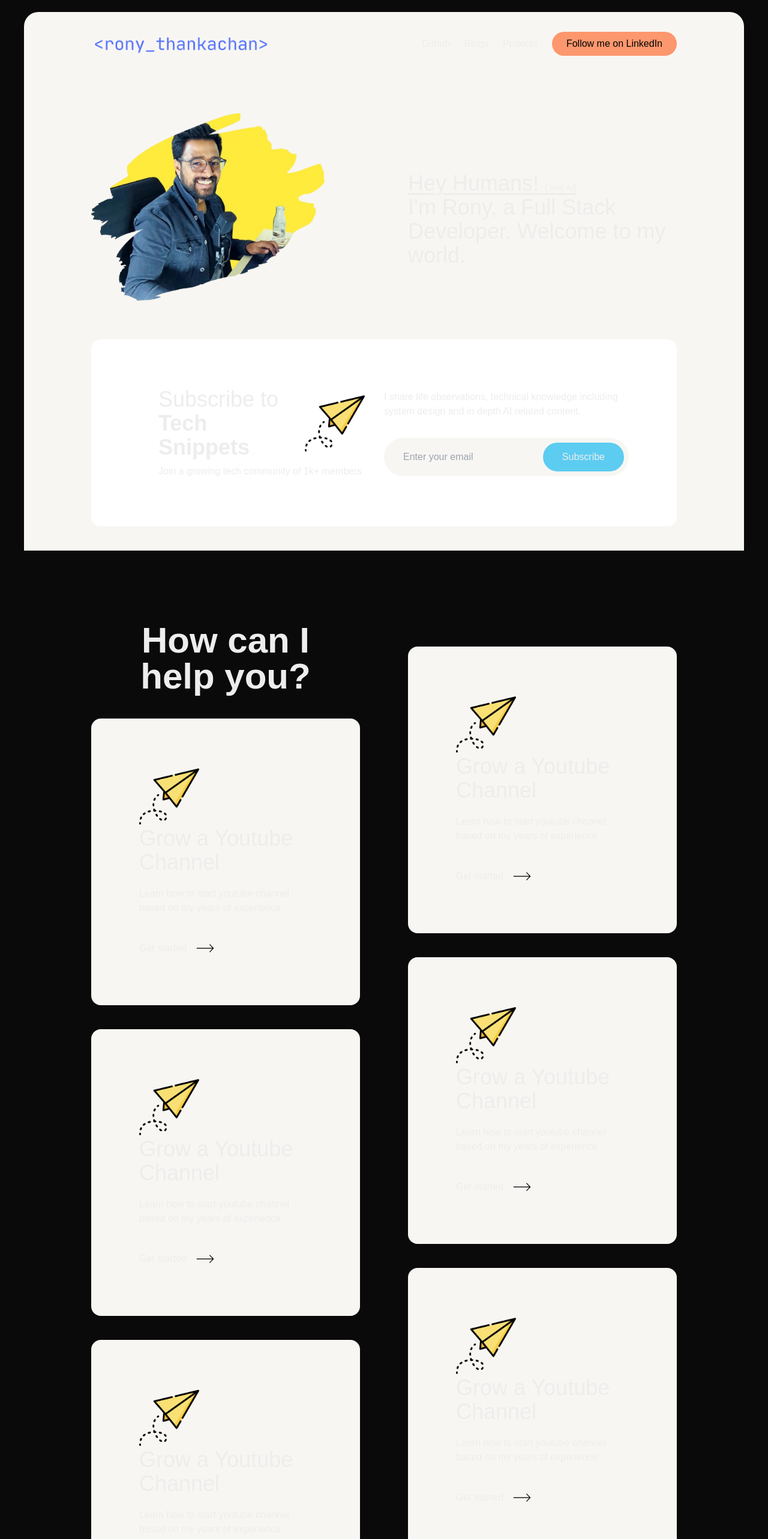
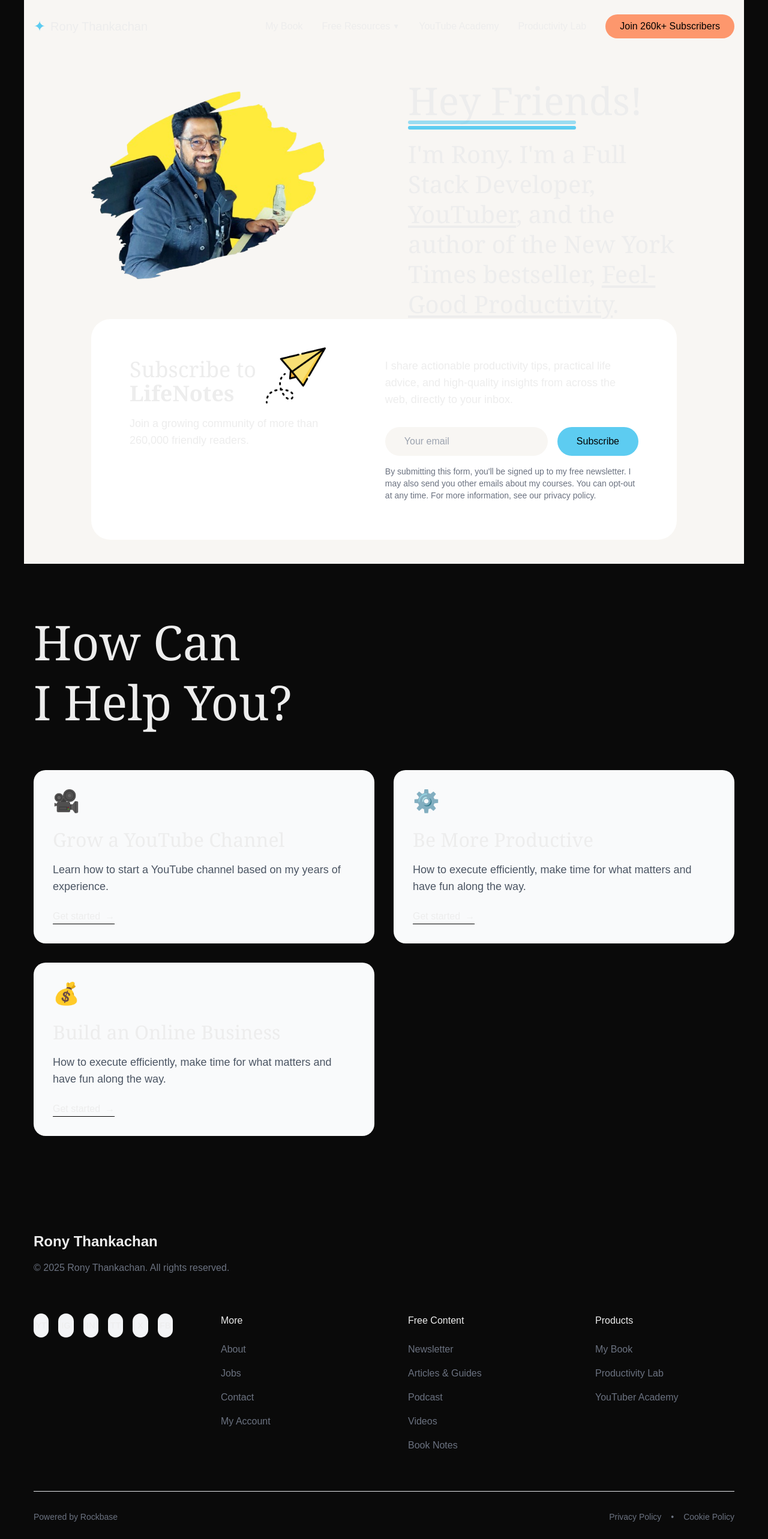
Before and after one commit to ronythankachan/ronythankachan.com, a Next.js app: page / in a window 1280 px wide. Shown: the top 2566 px of the page at 60% size. Built offline with nearby package versions, Linux system fonts and the light colour scheme.

Commit message:
Styling updated and home page template complete

```diff
--- a/app/components/Footer.tsx
+++ b/app/components/Footer.tsx
@@ -1,7 +1,101 @@
 import React from "react";
+import Link from "next/link";
+import Image from "next/image";
 
 const Footer = () => {
-  return <div>Footer</div>;
+  const currentYear = new Date().getFullYear();
+
+  const socialLinks = [
+    { href: "https://youtube.com", label: "YT" },
+    { href: "https://instagram.com", label: "IG" },
+    { href: "https://linkedin.com", label: "IN" },
+    { href: "https://tiktok.com", label: "TT" },
+    { href: "https://twitter.com", label: "X" },
+    { href: "https://facebook.com", label: "FB" },
+  ];
+
+  const footerLinks = {
+    More: [
+      { label: "About", href: "/about" },
+      { label: "Jobs", href: "/jobs" },
+      { label: "Contact", href: "/contact" },
+      { label: "My Account", href: "/account" },
+    ],
+    "Free Content": [
+      { label: "Newsletter", href: "/newsletter" },
+      { label: "Articles & Guides", href: "/articles" },
+      { label: "Podcast", href: "/podcast" },
+      { label: "Videos", href: "/videos" },
+      { label: "Book Notes", href: "/books" },
+    ],
+    Products: [
+      { label: "My Book", href: "/book" },
+      { label: "Productivity Lab", href: "/lab" },
+      { label: "YouTuber Academy", href: "/academy" },
+    ],
+  };
+
+  return (
+    <footer className="max-w-7xl mx-auto px-4 py-20">
+      <div className="flex flex-col items-start mb-16">
+        <div className="text-2xl font-bold mb-4">Rony Thankachan</div>
+        <p className="text-gray-500">
+          © {currentYear} Rony Thankachan. All rights reserved.
+        </p>
+      </div>
+
+      <div className="grid grid-cols-4 gap-20 mb-16">
+        <div className="col-span-1">
+          <div className="flex space-x-4">
+            {socialLinks.map((social) => (
+              <Link
+                key={social.label}
+                href={social.href}
+                className="bg-gray-100 w-10 h-10 flex items-center justify-center rounded-full hover:bg-gray-200 transition-colors text-sm font-medium"
+                target="_blank"
+                rel="noopener noreferrer"
+              >
+                {social.label}
+              </Link>
+            ))}
+          </div>
+        </div>
+
+        {Object.entries(footerLinks).map(([category, links]) => (
+          <div key={category} className="col-span-1">
+            <h3 className="font-medium text-base mb-6">{category}</h3>
+            <ul className="space-y-4">
+              {links.map((link) => (
+                <li key={link.label}>
+                  <Link
+                    href={link.href}
+                    className="text-gray-500 hover:text-gray-800 transition-colors"
+                  >
+                    {link.label}
+                  </Link>
+                </li>
+              ))}
+            </ul>
+          </div>
+        ))}
+      </div>
+
+      <div className="flex items-center justify-between text-sm text-gray-500 border-t pt-8">
+        <div className="flex items-center space-x-2">
+          <span>Powered by Rockbase</span>
+        </div>
+        <div className="flex items-center space-x-4">
+          <Link href="/privacy" className="hover:text-gray-800">
+            Privacy Policy
+          </Link>
+          <span>•</span>
+          <Link href="/cookies" className="hover:text-gray-800">
+            Cookie Policy
+          </Link>
+        </div>
+      </div>
+    </footer>
+  );
 };
 
 export default Footer;
--- a/app/components/Hero.tsx
+++ b/app/components/Hero.tsx
@@ -10,13 +10,21 @@
           <Image src="/rony.png" alt="hero" width={400} height={400} />
         </div>
         <div className="w-1/2 pl-10">
-          <h1 className="font-medium text-4xl">
-            <span className="underline underline-offset-4">
-              Hey Humans! <span className="text-sm">( and AI) </span>
-              <br />
-            </span>
-            I&apos;m Rony, a Full Stack Developer. Welcome to my world.
+          <h1 className="text-[64px] leading-tight font-serif mb-6">
+            Hey Friends!
+            <div className="relative">
+              <div className="absolute -bottom-2 left-0 w-[280px]">
+                <div className="h-[6px] bg-[#5dccf1] mb-[3px] rounded-full opacity-60"></div>
+                <div className="h-[6px] bg-[#5dccf1] rounded-full"></div>
+              </div>
+            </div>
           </h1>
+          <p className="text-[40px] leading-tight font-serif">
+            I'm Rony. I'm a Full Stack Developer, {" "}
+            <span className="underline underline-offset-4">YouTuber</span>, and the
+            author of the New York Times bestseller,{" "}
+            <span className="underline underline-offset-4">Feel-Good Productivity</span>.
+          </p>
         </div>
       </div>
       <NewsLetter />
--- a/app/components/Navbar.tsx
+++ b/app/components/Navbar.tsx
@@ -3,37 +3,96 @@
 import React from "react";
 
 const Navbar = () => {
+  const resourceTypes = [
+    { icon: "📝", label: "Articles" },
+    { icon: "📗", label: "Book Notes" },
+    { icon: "▶️", label: "Videos" },
+    { icon: "💬", label: "Podcast" },
+    { icon: "✉️", label: "Newsletter" },
+  ];
+
+  const resourceTopics = [
+    { icon: "⚙️", label: "Productivity" },
+    { icon: "🎥", label: "YouTube" },
+    { icon: "📚", label: "Studying" },
+    { icon: "💰", label: "Online Business" },
+    { icon: "📱", label: "Tools & Tech" },
+  ];
+
   return (
-    <div className="flex justify-between items-center px-28 py-8 mt-5 rounded-t-3xl bg-[#f8f6f3]">
-      <Link href={"/"}>
-        <Image src="/logo.png" alt="logo" width={300} height={300} />
+    <nav className="flex justify-between items-center py-6 px-4 bg-[#f8f6f3]">
+      <Link href="/" className="flex items-center space-x-2">
+        <span className="text-[#5dccf1] text-2xl">✦</span>
+        <span className="text-xl font-medium">Rony Thankachan</span>
       </Link>
-      <div className="flex items-center space-x-6">
+
+      <div className="flex items-center space-x-8">
+        <Link href="/book" className="hover:underline hover:underline-offset-4 transition-all">
+          My Book
+        </Link>
+        <div className="relative group">
+          <button className="flex items-center space-x-1 transition-all">
+            <span>Free Resources</span>
+            <span className="text-xs">▼</span>
+          </button>
+
+          <div className="absolute top-full left-0 mt-2 w-[600px] bg-white rounded-2xl shadow-lg p-8 opacity-0 invisible group-hover:opacity-100 group-hover:visible transition-all duration-200 z-50">
+            <div className="grid grid-cols-2 gap-12">
+              <div>
+                <h3 className="text-lg font-medium mb-4">Browse by type:</h3>
+                <div className="space-y-4">
+                  {resourceTypes.map((item) => (
+                    <Link
+                      href={`/${item.label.toLowerCase()}`}
+                      key={item.label}
+                      className="flex items-center space-x-3 hover:underline hover:underline-offset-4 transition-all"
+                    >
+                      <span className="text-xl">{item.icon}</span>
+                      <span>{item.label}</span>
+                    </Link>
+                  ))}
+                </div>
+              </div>
+
+              <div>
+                <h3 className="text-lg font-medium mb-4">Browse by topic:</h3>
+                <div className="space-y-4">
+                  {resourceTopics.map((item) => (
+                    <Link
+                      href={`/topic/${item.label.toLowerCase()}`}
+                      key={item.label}
+                      className="flex items-center space-x-3 hover:underline hover:underline-offset-4 transition-all"
+                    >
+                      <span className="text-xl">{item.icon}</span>
+                      <span>{item.label}</span>
+                    </Link>
+                  ))}
+                </div>
+                <Link
+                  href="/categories"
+                  className="inline-flex items-center space-x-2 mt-6 hover:underline hover:underline-offset-4 transition-all"
+                >
+                  <span>all categories</span>
+                  <span>→</span>
+                </Link>
+              </div>
+            </div>
+          </div>
+        </div>
+        <Link href="/academy" className="hover:underline hover:underline-offset-4 transition-all">
+          YouTube Academy
+        </Link>
+        <Link href="/lab" className="hover:underline hover:underline-offset-4 transition-all">
+          Productivity Lab
+        </Link>
         <Link
-          href="http://www.github.com/ronythankachan"
-          target="_blank"
-          rel="noopener noreferrer"
-          className="hover:underline underline-offset-4"
+          href="/subscribe"
+          className="bg-[#fd976d] text-black px-6 py-2 rounded-full hover:bg-[#fcd56b] transition-colors"
         >
-          Github
+          Join 260k+ Subscribers
         </Link>
-        <Link href={"/blogs"} className="hover:underline underline-offset-4">
-          Blogs
-        </Link>
-        <Link href={"/projects"} className="hover:underline underline-offset-4">
-          Projects
-        </Link>
-        <button className="bg-[#fd976d] text-black rounded-full px-6 py-2 hover:bg-[#fcd56b] transition duration-300">
-          <Link
-            href="http://www.linkedin.com/in/ronythankachan"
-            target="_blank"
-            rel="noopener noreferrer"
-          >
-            Follow me on LinkedIn
-          </Link>
-        </button>
       </div>
-    </div>
+    </nav>
   );
 };
 
--- a/app/components/NewsLetter.tsx
+++ b/app/components/NewsLetter.tsx
@@ -1,39 +1,53 @@
+import React from "react";
 import Image from "next/image";
-import React from "react";
 
 const NewsLetter = () => {
   return (
-    <div className="flex justify-between p-20 items-center bg-white rounded-2xl">
-      <div className="w-1/2 px-8">
-        <div className="flex items-center">
-          <h1 className="text-4xl ">
-            Subscribe to <br />{" "}
-            <span className="font-semibold">Tech Snippets</span>
-          </h1>
+    <div className="bg-white rounded-[32px] p-16">
+      <div className="flex gap-16">
+        {/* Left Section */}
+        <div className="w-1/2">
+          <div className="flex items-center gap-4 mb-4">
+            <h2 className="text-4xl font-serif">
+              Subscribe to<br />
+              <span className="font-semibold">LifeNotes</span>
+            </h2>
             <Image
-            src={"/message.png"}
-            alt="newsletter"
+              src="/message.png"
+              alt="Newsletter"
               width={100}
               height={100}
-            className="ml-4"
+              className="mt-[-20px]"
             />
           </div>
-        <h3 className="mt-2">Join a growing tech community of 1k+ members</h3>
+          <p className="text-lg">
+            Join a growing community of more than<br />
+            <span className="font-medium">260,000 friendly readers.</span>
+          </p>
         </div>
+
+        {/* Right Section */}
         <div className="w-1/2">
-        <h3>
-          I share life observations, technical knowledge including system design
-          and in depth AI related content.
-        </h3>
-        <div className="flex items-center justify-between rounded-full py-2 pl-8 pr-2 bg-[#f8f6f3] mt-8">
+          <p className="text-lg mb-8">
+            I share actionable productivity tips, practical life advice,
+            and high-quality insights from across the web, directly
+            to your inbox.
+          </p>
+
+          <div className="flex items-center gap-4">
             <input
               type="email"
-            placeholder="Enter your email"
-            className="bg-transparent outline-none"
+              placeholder="Your email"
+              className="flex-1 px-8 py-3 bg-[#f8f6f3] rounded-full outline-none"
             />
-          <button className="bg-[#5dccf1] py-3 px-8 rounded-full">
+            <button className="px-8 py-3 bg-[#5dccf1] text-black rounded-full font-medium hover:bg-[#4bb8dd] transition-colors">
               Subscribe
             </button>
+          </div>
+
+          <p className="text-sm text-gray-500 mt-4">
+            By submitting this form, you'll be signed up to my free newsletter. I may also send you other emails about my courses. You can opt-out at any time. For more information, see our privacy policy.
+          </p>
         </div>
       </div>
     </div>
--- a/app/components/ServiceCard.tsx
+++ b/app/components/ServiceCard.tsx
@@ -1,17 +1,28 @@
 import React from "react";
-import Image from "next/image";
 
-const ServiceCard = () => {
+interface ServiceCardProps {
+  title: string;
+  description: string;
+  icon: string;
+  bgColor: string;
+  hoverColor: string;
+}
+
+const ServiceCard: React.FC<ServiceCardProps> = ({
+  title,
+  description,
+  icon,
+  bgColor,
+  hoverColor
+}) => {
   return (
-    <div className="bg-[#f8f6f3] flex flex-col items-start p-20 rounded-2xl mt-10 hover:bg-orange-300">
-      <Image src={"/message.png"} alt="hero" width={100} height={100} />
-      <h1 className="text-4xl mb-5">Grow a Youtube Channel</h1>
-      <h3>
-        Learn how to start youtube channel based on my years of experience{" "}
-      </h3>
-      <div className="flex items-center justify-center space-x-4 mt-10">
-        <button>Get started</button>
-        <Image src={"/arrow.png"} alt="arrow" width={30} height={30} />
+    <div className={`p-8 rounded-[20px] transition-all duration-300 transform hover:-translate-y-1 ${bgColor} ${hoverColor} group`}>
+      <div className="text-4xl mb-6">{icon}</div>
+      <h3 className="text-[32px] font-serif mb-4 leading-tight">{title}</h3>
+      <p className="text-gray-600 text-lg mb-6">{description}</p>
+      <div className="inline-flex items-center space-x-2 font-medium border-b border-black">
+        <span>Get started</span>
+        <span className="transform transition-transform duration-300 group-hover:translate-x-2">→</span>
       </div>
     </div>
   );
--- a/app/components/Services.tsx
+++ b/app/components/Services.tsx
@@ -1,27 +1,46 @@
 import React from "react";
 import ServiceCard from "./ServiceCard";
 
-const HowCanIHelp = () => {
+const Services = () => {
+  const services = [
+    {
+      title: "Grow a YouTube Channel",
+      description: "Learn how to start a YouTube channel based on my years of experience.",
+      icon: "🎥",
+      bgColor: "bg-gray-50",
+      hoverColor: "hover:bg-sky-400"
+    },
+    {
+      title: "Be More Productive",
+      description: "How to execute efficiently, make time for what matters and have fun along the way.",
+      icon: "⚙️",
+      bgColor: "bg-gray-50",
+      hoverColor: "hover:bg-purple-400"
+    },
+    {
+      title: "Build an Online Business",
+      description: "How to execute efficiently, make time for what matters and have fun along the way.",
+      icon: "💰",
+      bgColor: "bg-gray-50",
+      hoverColor: "hover:bg-emerald-400"
+    }
+  ];
+
   return (
-    <div className="flex px-28 py-10 mt-20 space-x-20">
-      <div className="w-1/2">
-        <div className="font-bold text-6xl mb-10 text-center">
-          <h1>
-            How can I <br /> help you?
-          </h1>
-        </div>
-        <ServiceCard />
-        <ServiceCard />
-        <ServiceCard />
+    <section className="max-w-[1400px] mx-auto px-4 py-20">
+      <h1 className="text-[80px] leading-tight font-serif mb-16">
+        How Can<br />I Help You?
+      </h1>
+      <div className="grid grid-cols-1 md:grid-cols-2 gap-8 max-w-[1200px]">
+        {services.map((service, index) => (
+          <ServiceCard
+            key={index}
+            {...service}
+          />
+        ))}
       </div>
-
-      <div className="w-1/2">
-        <ServiceCard />
-        <ServiceCard />
-        <ServiceCard />
-      </div>
-    </div>
+    </section>
   );
 };
 
-export default HowCanIHelp;
+export default Services;
```
Lines whose indentation alone changed are shown as unchanged.
